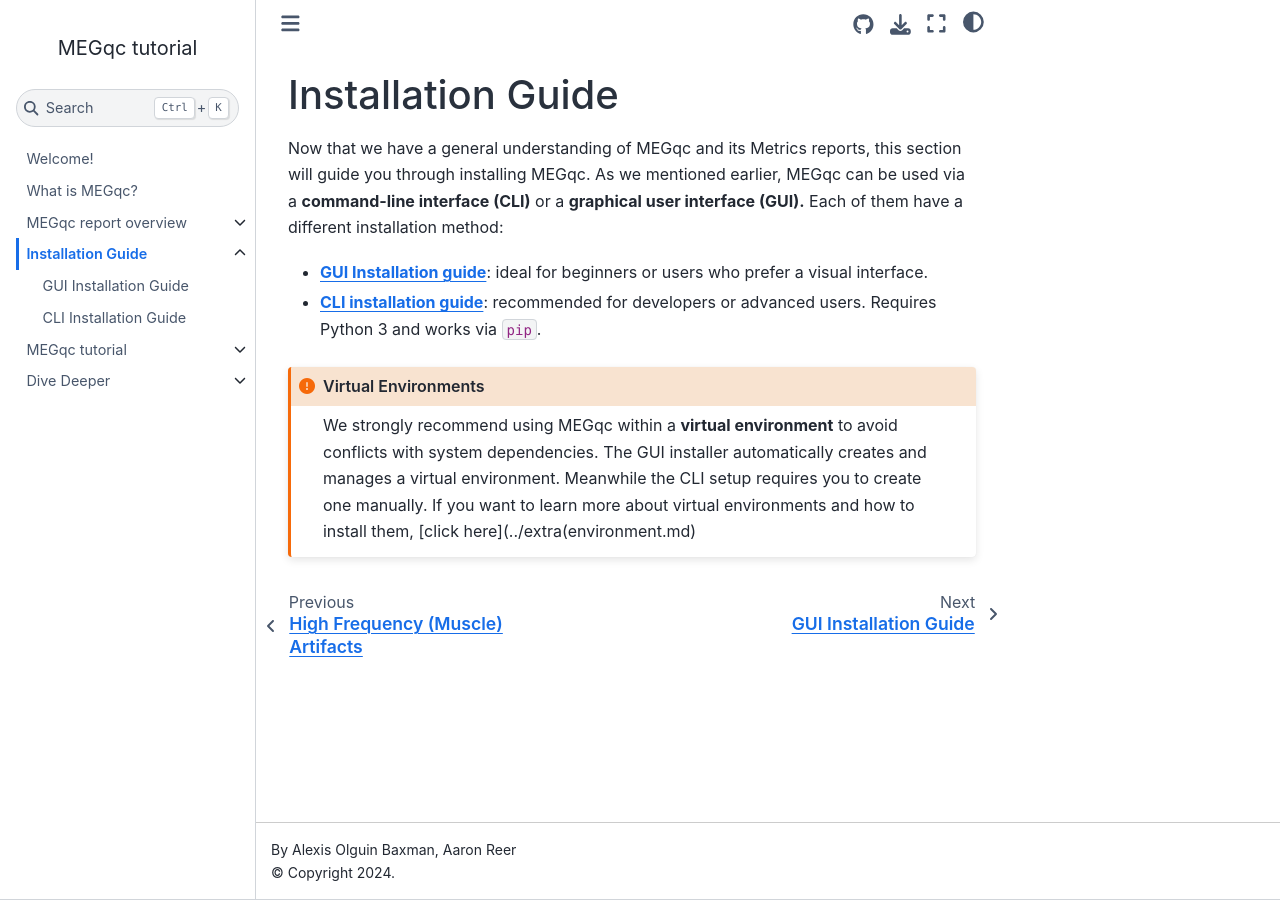
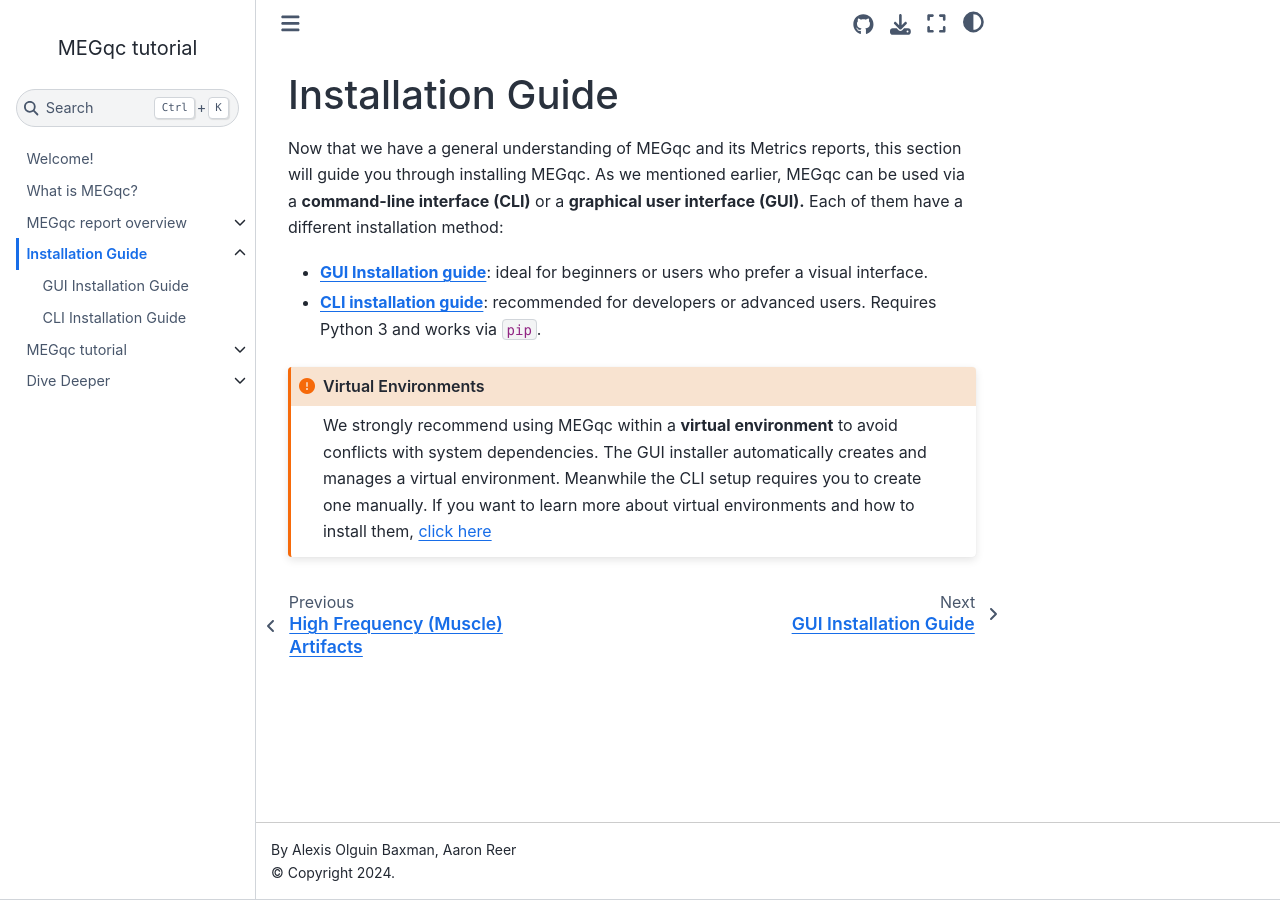
Before and after one commit to ANCPLabOldenburg/megqc_documentation, a Jupyter Book: the page built from book/installation.md, in a window 1280 px wide. Built offline with Jupyter Book 1.0.4 settings and Sphinx 7.4.7 and the Sphinx Book theme 1.1.4, drawn with Linux system fonts in a browser that asks for light colours; pages that are not in the unit, such as notebooks, are missing from menus.

Commit message:
Update installation.md

````diff
--- a/book/installation.md
+++ b/book/installation.md
@@ -10,6 +10,6 @@ Now that we have a general understanding of MEGqc and its Metrics reports, this
 
 We strongly recommend using MEGqc within a **virtual environment** to avoid conflicts with system dependencies.
 The GUI installer  automatically creates and manages a virtual environment. Meanwhile the CLI setup requires you to create one manually.
-If you want to learn more about virtual environments and how to install them, [click here](../extra(environment.md)
+If you want to learn more about virtual environments and how to install them, [click here](../extra/environment.md)
 
 ```
````
